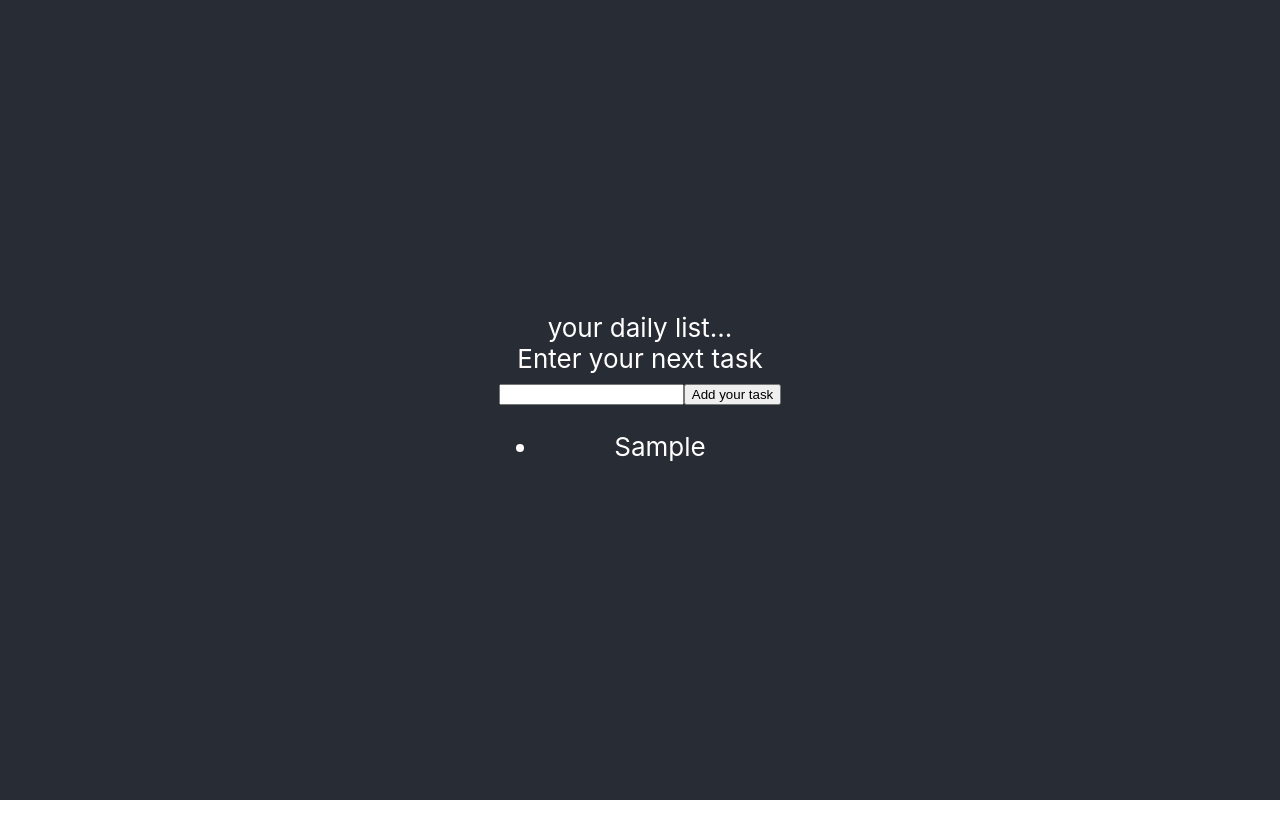
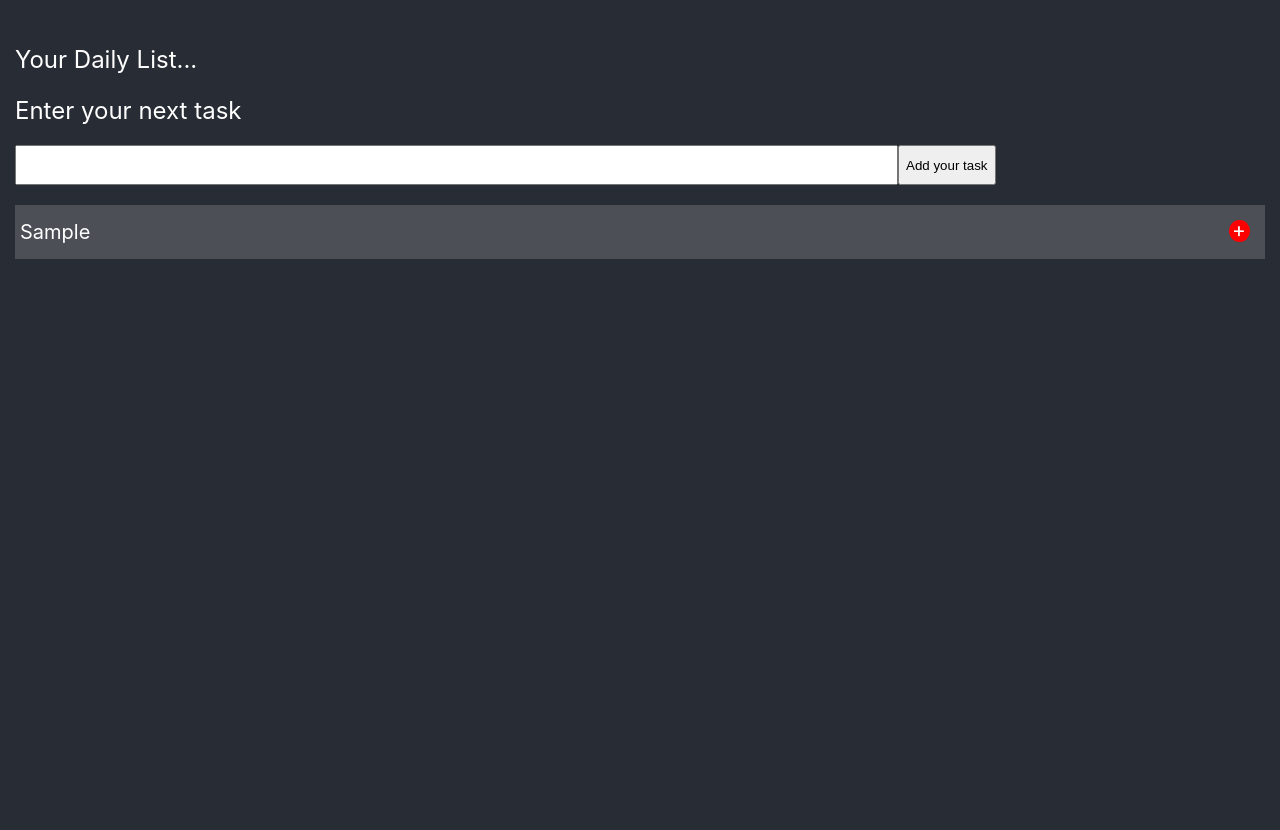
Before and after one commit to kabirsingh29/todoList, a React (Create React App) app in the folder my-todolist/: page / in a window 1280 px wide. Both pictures are taken after typing "Sample" into the empty fields and a click on the button "Add your task". Before the commit the page ends 800 px from the top, so only its background shows below. Built offline with nearby package versions, Linux system fonts and the light colour scheme.

Commit message:
remove task CTA added'

```diff
--- a/my-todolist/src/App.css
+++ b/my-todolist/src/App.css
@@ -2,21 +2,14 @@
   text-align: center;
 }
 
-.App-logo {
-  height: 40vmin;
-  pointer-events: none;
-}
 
-@media (prefers-reduced-motion: no-preference) {
-  .App-logo {
-    animation: App-logo-spin infinite 20s linear;
-  }
-}
 
 .App-header {
   background-color: #282c34;
   min-height: 100vh;
-  display: flex;
+  display: block;
+  text-align: left;
+  padding: 15px;
   flex-direction: column;
   align-items: center;
   justify-content: center;
@@ -24,15 +17,63 @@
   color: white;
 }
 
-.App-link {
-  color: #61dafb;
+div#root header.App-header .main_todo_app_heading {
+  font-size: 24px;
+  text-transform: capitalize;
+  padding-top: 30px;
 }
 
-@keyframes App-logo-spin {
-  from {
-    transform: rotate(0deg);
-  }
-  to {
-    transform: rotate(360deg);
-  }
+div#root header.App-header .main_todo_app_inputWrapper {
+  padding-top: 20px;
 }
+
+div#root header.App-header label.main_todo_app_label {
+  font-size: 24px;
+}
+
+div#root header.App-header form.main_todo_task_form {
+  display: flex;
+  height: 40px;
+  margin-top: 20px;
+}
+
+div#root header.App-header input.main_todo_app_input {
+  width: 70%;
+}
+
+div#root header.App-header .main_todo_allTasks_wrapper li {
+  list-style: none;
+  padding: 15px 5px 15px 5px;
+  position: relative;
+}
+
+div#root header.App-header .main_todo_allTasks_wrapper ul.main_todo_allTasks {
+  padding-left: 0;
+  font-size: 20px;
+}
+
+
+div#root header.App-header .main_todo_allTasks_wrapper li span.allTasks_cross {
+  background: red;
+  border-radius: 100%;
+  padding: 1px 5px;
+  width: 11px;
+  position: absolute;
+  height: 20px;
+  right: 15px;
+  font-size: 0;
+  top: 15px;
+}
+
+div#root header.App-header .main_todo_allTasks_wrapper li span.allTasks_cross:before {
+  content: '+';
+  display: block;
+  position: absolute;
+  font-size: 21px;
+  top: -3px;
+  right: 4px;
+}
+
+div#root header.App-header .main_todo_allTasks_wrapper li:nth-child(odd) {
+  background-color: #4c4f56;
+}
--- a/my-todolist/src/App.js
+++ b/my-todolist/src/App.js
@@ -5,13 +5,12 @@ import taskFormSubmit from './components/taskFormSubmit'
 
 
 function App() {
-  const [task, setTask] = useState([]);
+  const [task, setTask] = useState(() => {
+    return [];
+  });
 
   // useEffect(() => {
-  //   if (task.length > 0
-  //     && task.indexOf(task) === -1) {
-  //     console.log('useEffect');
-  //   }
+  //     console.log('useEffect ', task);
   // }, [task]);
 
   return (
@@ -29,7 +28,7 @@ function App() {
             </form>
             <div className="main_todo_allTasks_wrapper">
               <ul className="main_todo_allTasks">
-                <AllTasksHtml task={task}/>
+                <AllTasksHtml task={task} setTask={setTask}/>
               </ul>
             </div>
           </div>
--- a/my-todolist/src/components/AllTasksHtml.js
+++ b/my-todolist/src/components/AllTasksHtml.js
@@ -1,12 +1,19 @@
 import React from 'react';
+import crossFunctionality from '../components/crossFunctionality'
 
+function LiItemHtml(name, props) {
+    return (
+        <>
+            <span className="allTasks_name">{name}</span> <span className="allTasks_cross" onClick = {(event) => crossFunctionality(event, props.task, props.setTask)}>+</span>
+        </>
+    )
+}
 function AllTasksHtml(props) {
-    console.log(props);
     return (
         <>
         {
             props.task.map(name => (
-                props.task.length > 0 ? <li className="allTasks_task" key={name}>{name}</li> : ''
+            props.task.length > 0 ? <li className="allTasks_task" key={name}>{LiItemHtml(name, props)}</li> : ''
             ))
         }
         </>
--- /dev/null
+++ b/my-todolist/src/components/crossFunctionality.js
@@ -0,0 +1,16 @@
+function removingItemFromArray(array, itemRemove) {
+    const index = array.indexOf(itemRemove);
+    if (index > -1) {
+        array.splice(index, 1);
+    }
+    console.log(array);
+    return array;
+}
+
+function crossFunctionality(event, task, setTask) {
+    const currentValue = event.target.closest('li.allTasks_task').querySelector('span.allTasks_name').textContent.trim();
+    const updateTasks = removingItemFromArray(task, currentValue);
+    setTask([...updateTasks]);
+    // console.log(task);
+}
+export default crossFunctionality;
--- a/my-todolist/src/components/taskFormSubmit.js
+++ b/my-todolist/src/components/taskFormSubmit.js
@@ -2,8 +2,7 @@ function taskFormSubmit(event, task, setTask) {
     event.preventDefault();
     const currentValue = event.target.querySelector('input.main_todo_app_input').value;
     if ( currentValue !== '') {
-      setTask([...task, currentValue]);
-      console.log(task);
+      setTask(currentTasks => [...currentTasks, currentValue]);
       event.target.querySelector('input.main_todo_app_input').value = '';
     }
 }
```
